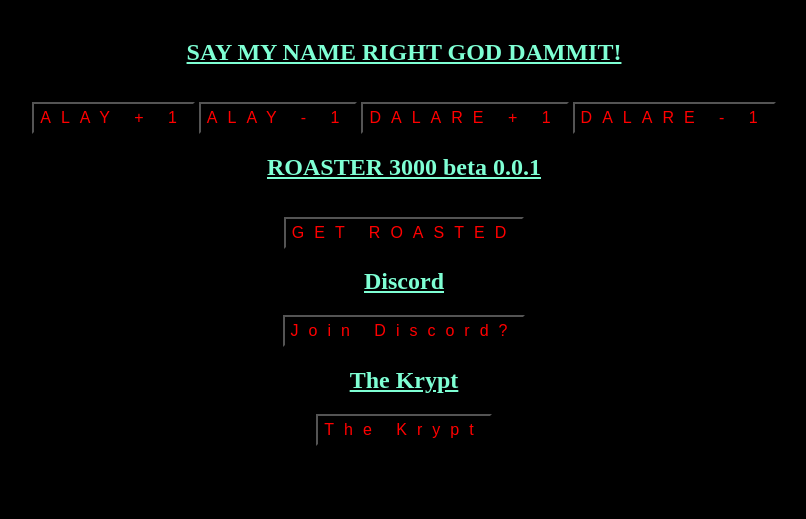
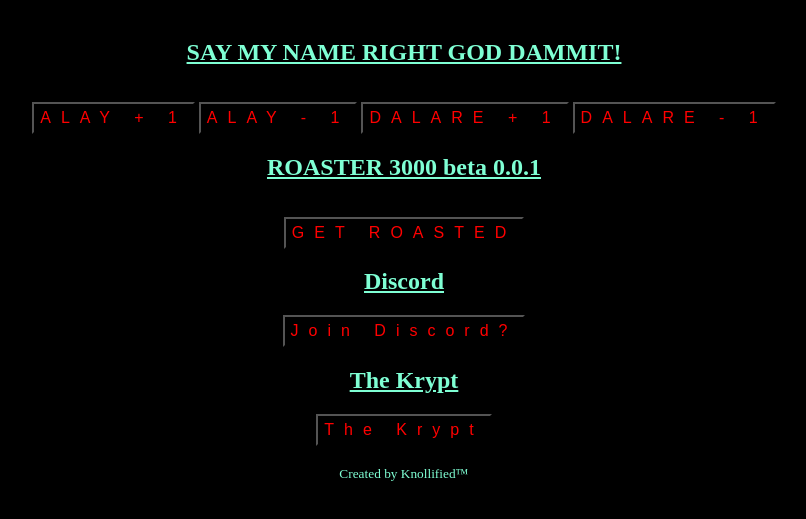
Before and after one commit to Knollified/Console.log-End-It-All-, a website: page index.html in a window 1280 px wide. Shown: the part 101-620 px from the top of the page, without its empty margins (236-1042 px from the left). Drawn offline with nearby package versions, Linux system fonts and the light colour scheme.

Commit message:
Minor tweaks

```diff
--- a/index.css
+++ b/index.css
@@ -9,6 +9,18 @@
     color: #7fffd4;
     background-color: #000000;
     font-size: 12pt;
+}
+footer{
+    display: flex;
+    flex-direction: column;
+    flex-flow: column;
+    margin: 10px;
+    padding: 10px;
+    justify-content: center;
+    text-align: center;
+    color: #7fffd4;
+    background-color: #000000;
+    font-size: 10pt;
 }
 .movies {
     display: none;
--- a/index.html
+++ b/index.html
@@ -52,9 +52,9 @@
     <div class="Game">
         <button class="Buttons" onclick="game()"><p>The Krypt</p></button>
     </div>
-
     <script src="https://ajax.googleapis.com/ajax/libs/jquery/3.4.1/jquery.min.js"></script>
     <script src="./DALARE.js"></script>
     <script src="./config.js"></script>
 </body>
+<footer>Created by Knollified&trade; </footer>
 </html>
```
